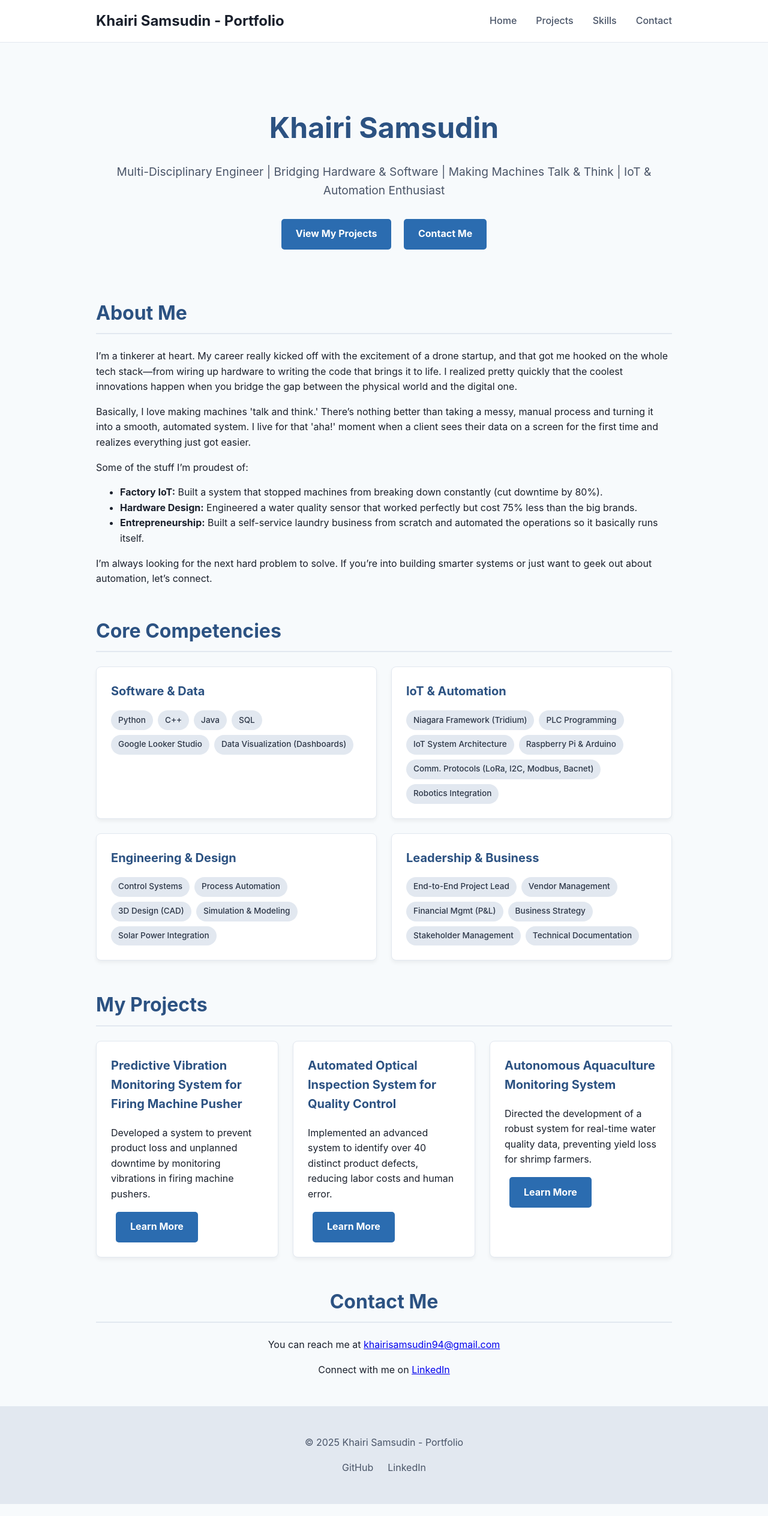
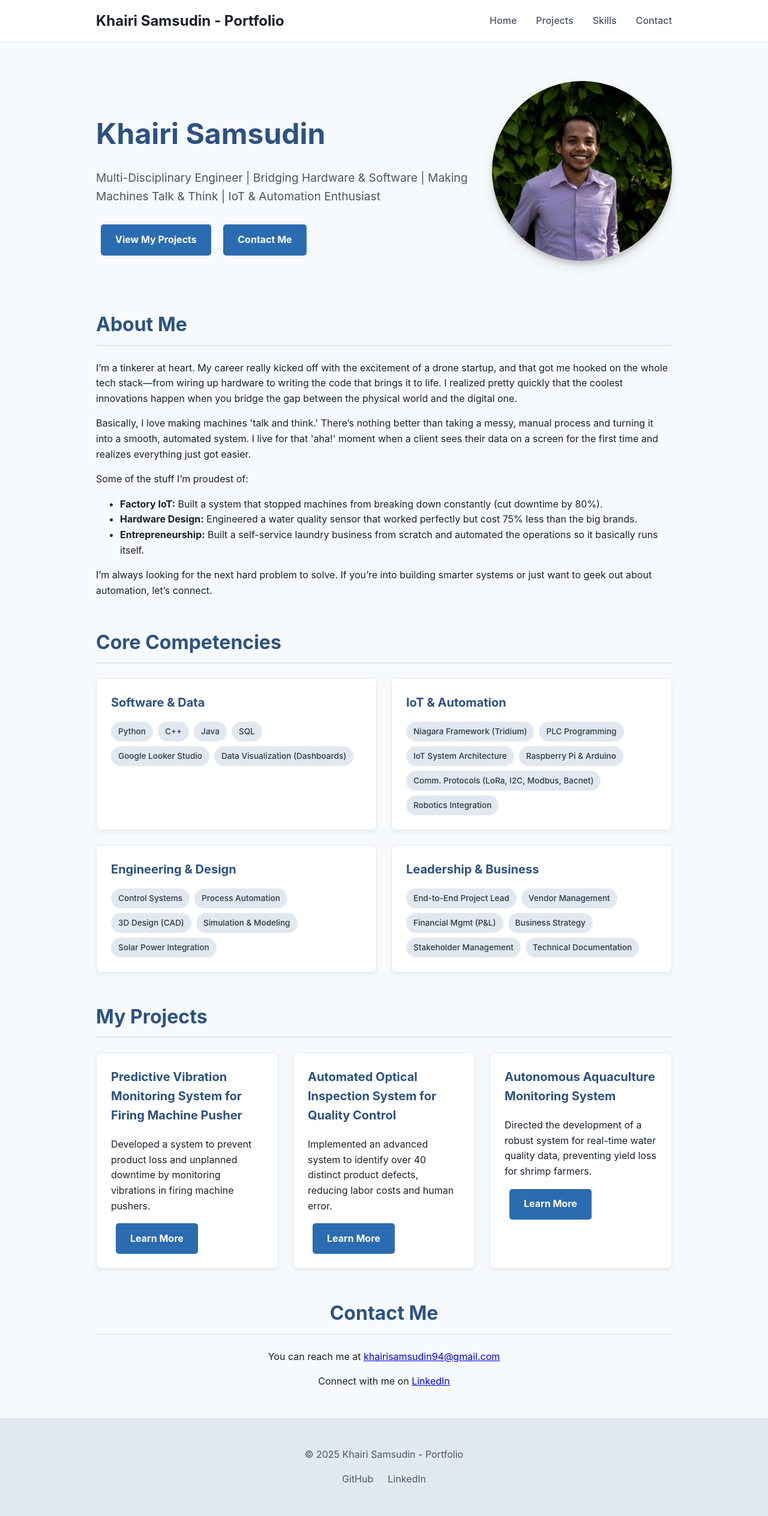
Before and after one commit to xion-xion/xion-xion.github.io, a Jekyll site: the page built from index.html, in a window 1280 px wide. Shown: the whole page at 60% size. Built offline with Jekyll 4.4.1, drawn with Linux system fonts in a browser that asks for light colours.

Commit message:
Implement responsive hero section with profile image

```diff
--- a/assets/css/style.css
+++ b/assets/css/style.css
@@ -82,8 +82,34 @@ h2 {
 
 /* Hero Section */
 #hero {
-    text-align: center;
     padding: 2rem 0;
+}
+
+#hero .hero-container {
+    display: flex;
+    align-items: center;
+    gap: 2rem;
+}
+
+#hero .hero-text {
+    flex: 1;
+    text-align: left;
+}
+
+#hero .hero-image {
+    flex-basis: 300px;
+    display: flex;
+    justify-content: center;
+    align-items: center;
+}
+
+#hero .hero-image img {
+    max-width: 100%;
+    width: 300px;
+    height: 300px;
+    object-fit: cover;
+    border-radius: 50%;
+    box-shadow: 0 10px 20px rgba(0,0,0,0.1), 0 6px 6px rgba(0,0,0,0.15);
 }
 
 #hero p {
@@ -212,3 +238,20 @@ footer a {
 footer a:hover {
     color: #2b6cb0;
 }
+
+/* Responsive Hero */
+@media (max-width: 768px) {
+    #hero .hero-container {
+        flex-direction: column;
+    }
+
+    #hero .hero-text {
+        text-align: center;
+        order: 2; /* Text comes after the image */
+    }
+
+    #hero .hero-image {
+        order: 1; /* Image comes first */
+        margin-bottom: 2rem;
+    }
+}
--- a/index.html
+++ b/index.html
@@ -4,11 +4,18 @@ title: Home
 ---
 
 <section id="hero">
-    <h1>{{ site.title | split: " - " | first }}</h1>
-    <p>{{ site.description }}</p>
-    <div class="cta-buttons">
-        <a href="#projects" class="button">View My Projects</a>
-        <a href="#contact" class="button">Contact Me</a>
+    <div class="hero-container">
+        <div class="hero-text">
+            <h1>{{ site.title | split: " - " | first }}</h1>
+            <p>{{ site.description }}</p>
+            <div class="cta-buttons">
+                <a href="#projects" class="button">View My Projects</a>
+                <a href="#contact" class="button">Contact Me</a>
+            </div>
+        </div>
+        <div class="hero-image">
+            <img src="assets/images/profile.jpg" alt="Profile Image">
+        </div>
     </div>
 </section>
 
```
Also changed, not shown: assets/images/profile.jpg (added).
